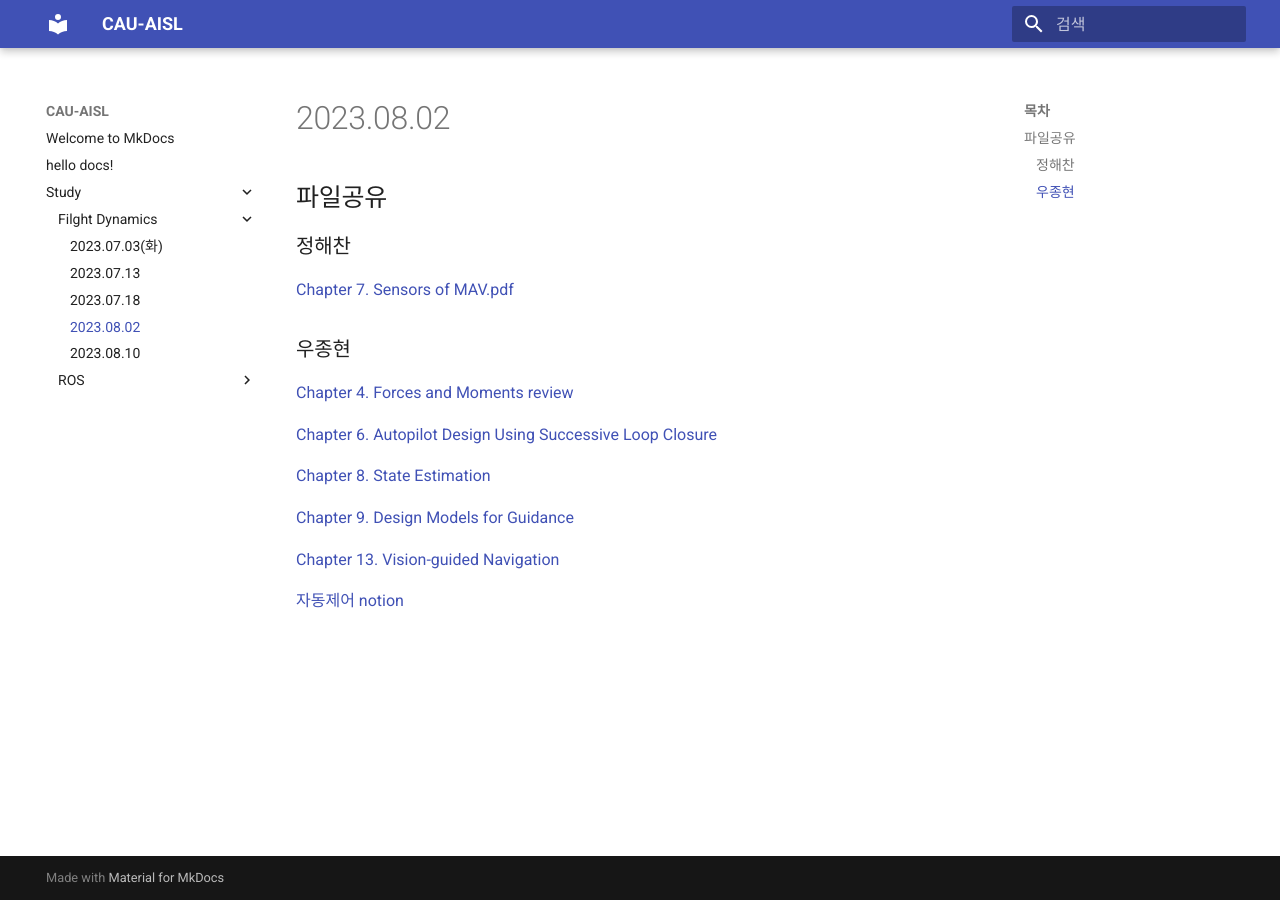
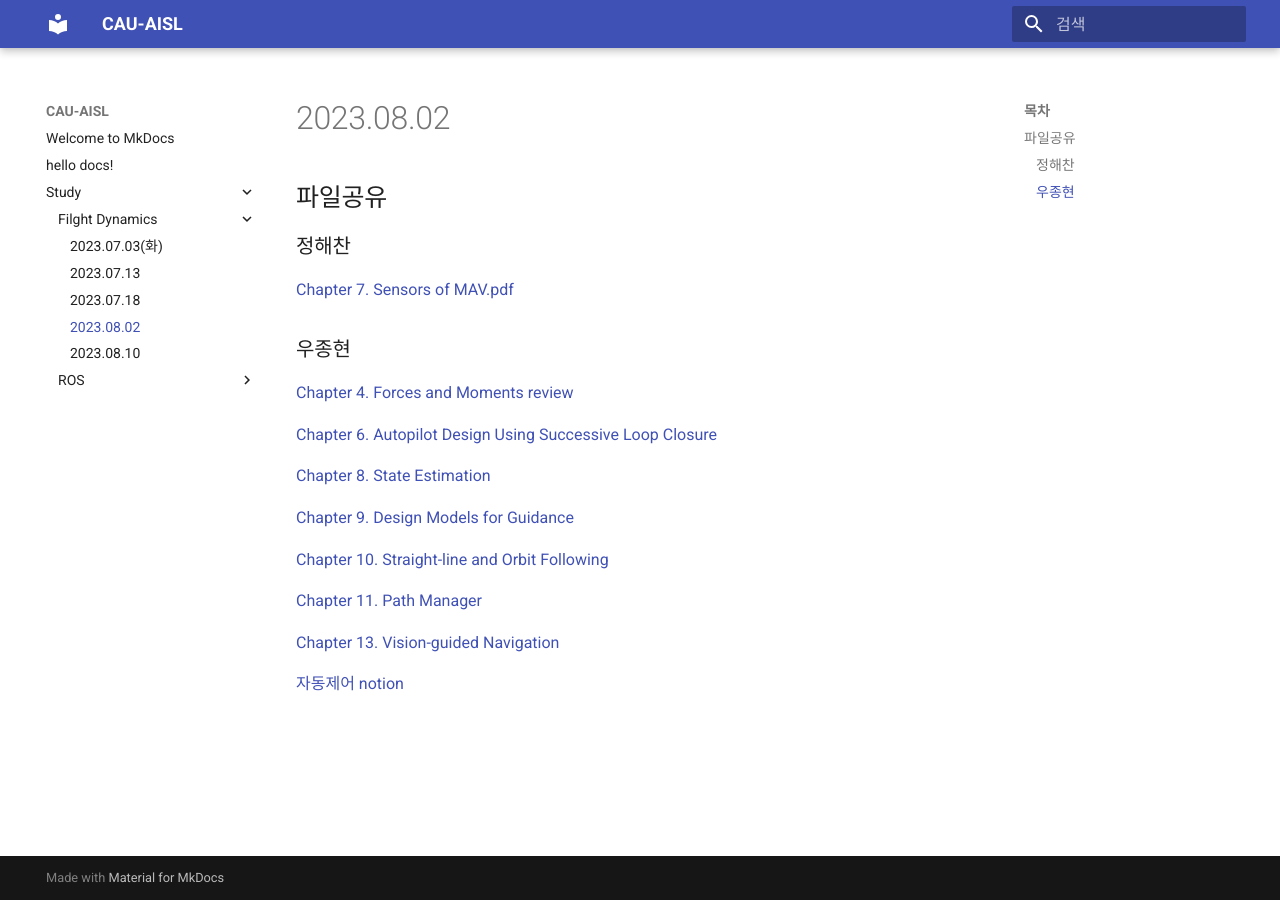
Before and after one commit to CAU-AISL/AISL-Docs, an MkDocs documentation site: the page built from docs/Study/Filght Dynamics/2023.08.02.md, in a window 1280 px wide. Built offline with MkDocs 1.6.1 and Material for MkDocs 9.7.7, drawn with Linux system fonts in a browser that asks for light colours.

Commit message:
Update 2023.08.02.md

```diff
--- a/docs/Study/Filght Dynamics/2023.08.02.md
+++ b/docs/Study/Filght Dynamics/2023.08.02.md
@@ -14,6 +14,10 @@
 
 [Chapter 9. Design Models for Guidance](https://github.com/CAU-AISL/Database/blob/main/%EB%B9%84%ED%96%89%EB%8F%99%EC%97%AD%ED%95%99%20%EA%B3%B5%EC%9C%A0%20%ED%8C%8C%EC%9D%BC/Design%20Models%20for%20Guidance(Chap%209.).pdf)
 
+[Chapter 10. Straight-line and Orbit Following](https://github.com/CAU-AISL/Database/blob/main/%EB%B9%84%ED%96%89%EB%8F%99%EC%97%AD%ED%95%99%20%EA%B3%B5%EC%9C%A0%20%ED%8C%8C%EC%9D%BC/Chap%2010.%20Straight-line%20and%20Orbit%20Following.pdf)
+
+[Chapter 11. Path Manager](https://github.com/CAU-AISL/Database/blob/main/%EB%B9%84%ED%96%89%EB%8F%99%EC%97%AD%ED%95%99%20%EA%B3%B5%EC%9C%A0%20%ED%8C%8C%EC%9D%BC/Chap%2011.%20Path%20Manager.pdf)
+
 [Chapter 13. Vision-guided Navigation](https://github.com/CAU-AISL/Database/blob/main/%EB%B9%84%ED%96%89%EB%8F%99%EC%97%AD%ED%95%99%20%EA%B3%B5%EC%9C%A0%20%ED%8C%8C%EC%9D%BC/Chap%2013.%20Vision-guided%20Navigation.pdf)
 
 [자동제어 notion](https://wdtt04.notion.site/3f63d372acc14361a4e44fa0829a1522?pvs=4)
```
